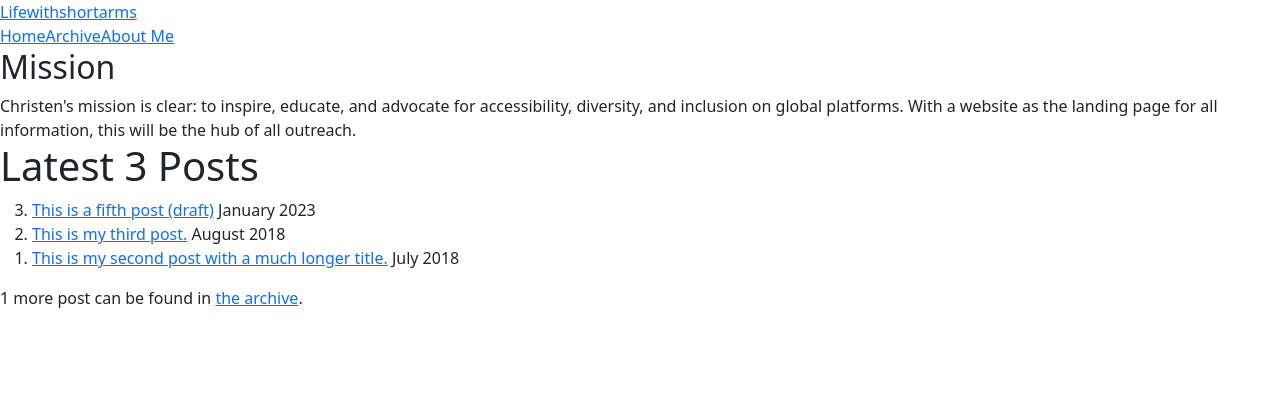
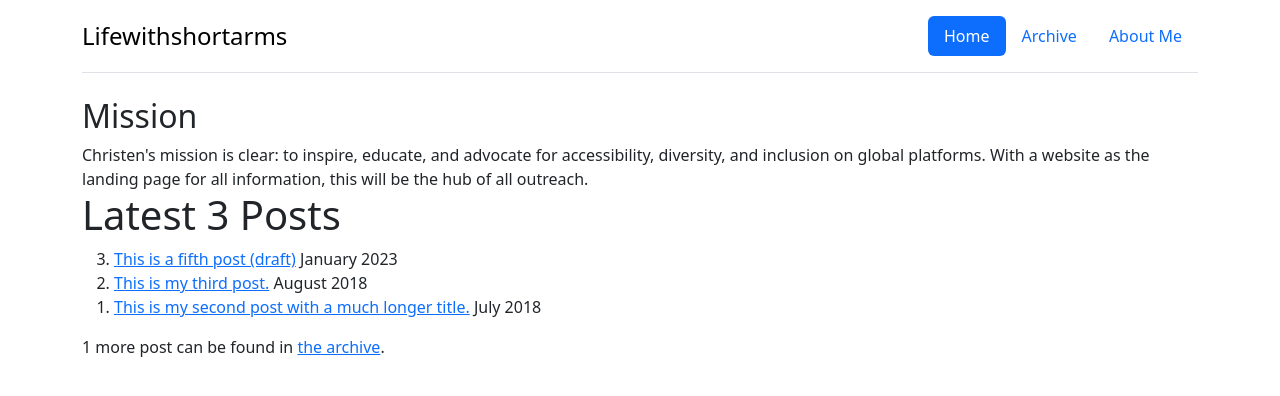
Before and after one commit to lifewithshortarms/lifewithshortarms.github.io, an Eleventy site: page content/index.njk in a window 1280 px wide. Built offline with nearby package versions, Linux system fonts and the light colour scheme; Eleventy itself is replaced by a stand-in of ours; files that its build step writes are made by us from their sources.

Commit message:
add bootstrap styles to container and nav

```diff
--- a/_includes/layouts/base.njk
+++ b/_includes/layouts/base.njk
@@ -17,18 +17,18 @@
 		<link href="https://cdn.jsdelivr.net/npm/bootstrap@5.3.3/dist/css/bootstrap.min.css" rel="stylesheet" integrity="sha384-QWTKZyjpPEjISv5WaRU9OFeRpok6YctnYmDr5pNlyT2bRjXh0JMhjY6hW+ALEwIH" crossorigin="anonymous">
 
 	</head>
-	<body>
+	<body class="container">
 		<a href="#skip" class="visually-hidden">Skip to main content</a>
 
-		<header>
-			<a href="/" class="home-link">{{ metadata.title }}</a>
+		<header class="d-flex flex-wrap justify-content-center py-3 mb-4 border-bottom">
+			<a href="/" class="d-flex align-items-center mb-3 mb-md-0 me-md-auto link-body-emphasis text-decoration-none"><span class="fs-4">{{ metadata.title }}</span></a>
 
 			{#- Read more about `eleventy-navigation` at https://www.11ty.dev/docs/plugins/navigation/ #}
 			<nav>
 				<h2 class="visually-hidden">Top level navigation menu</h2>
-				<ul class="nav">
+				<ul class="nav nav-pills">
 				{%- for entry in collections.all | eleventyNavigation %}
-					<li class="nav-item"><a href="{{ entry.url }}"{% if entry.url == page.url %} aria-current="page"{% endif %}>{{ entry.title }}</a></li>
+					<li class="nav-item"><a class="nav-link{% if entry.url == page.url %} active{% endif %}" href="{{ entry.url }}"{% if entry.url == page.url %} aria-current="page"{% endif %}>{{ entry.title }}</a></li>
 				{%- endfor %}
 				</ul>
 			</nav>
```
